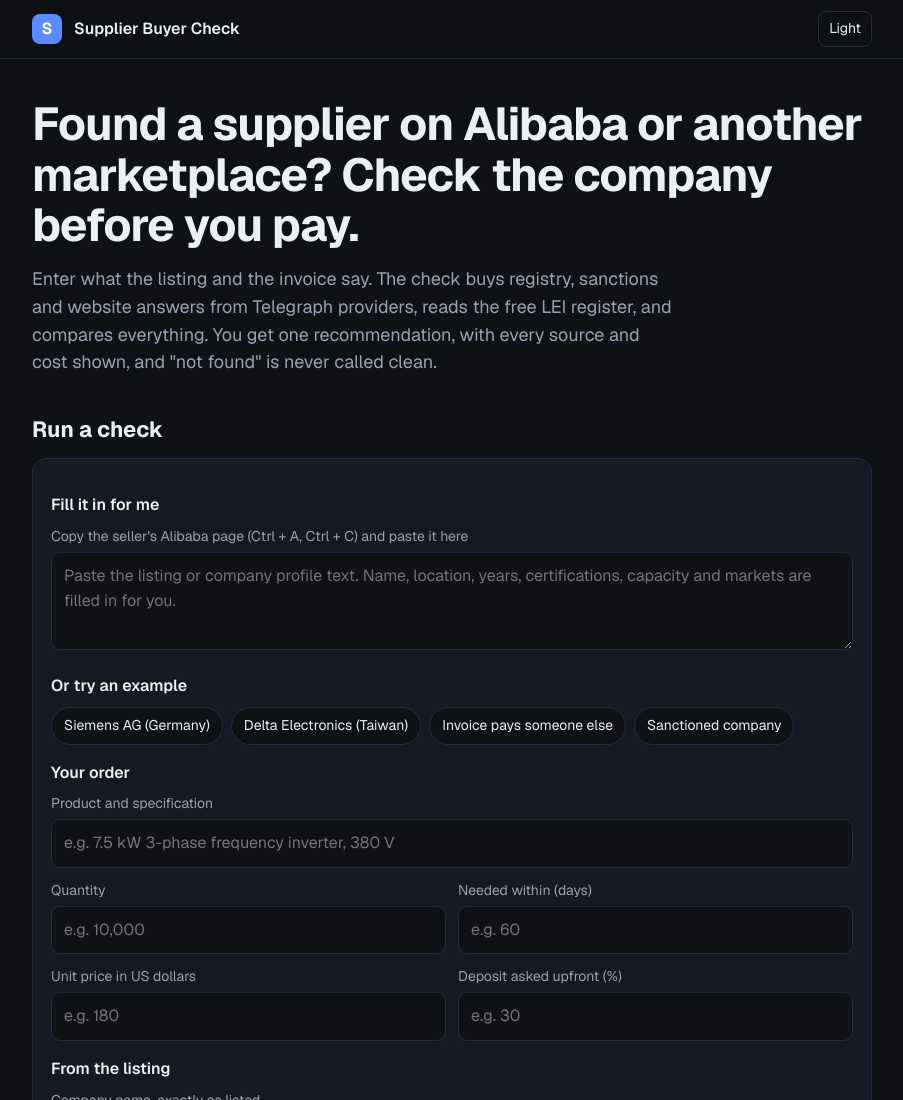
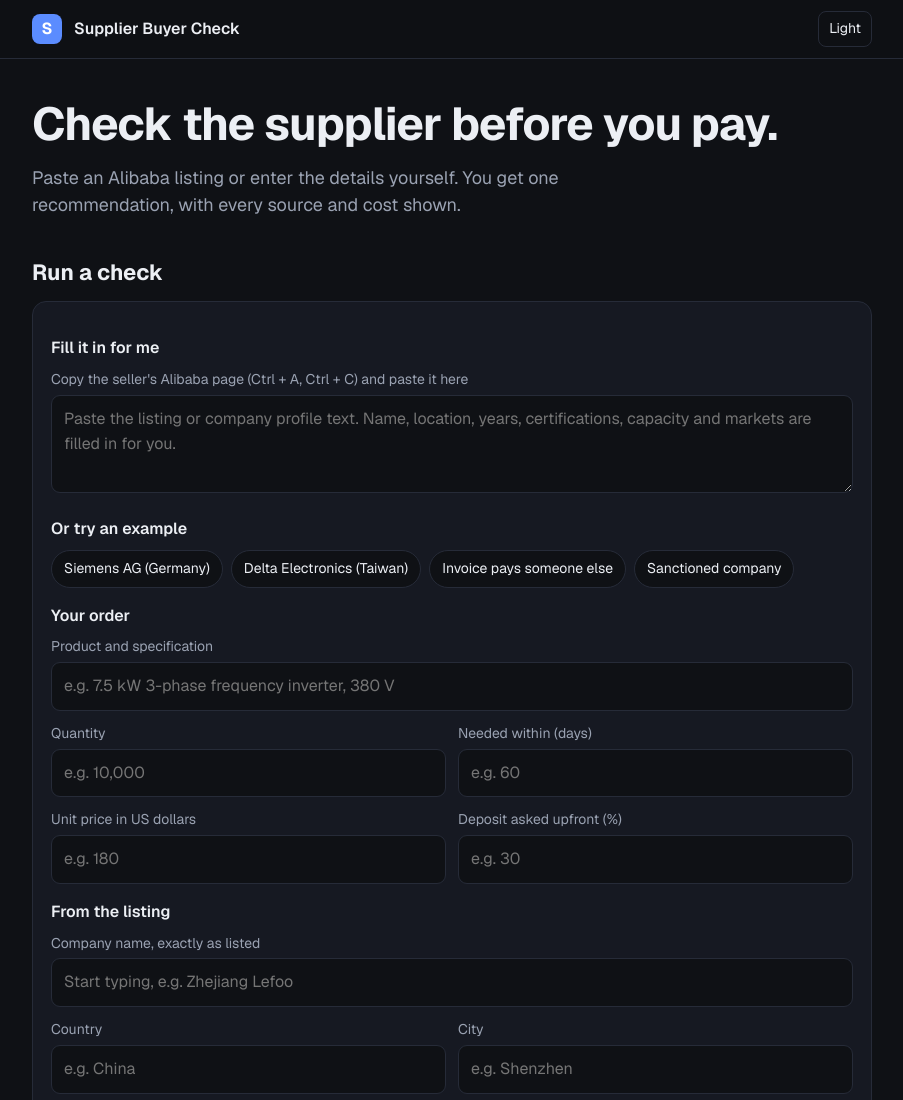
Before and after one commit to investor567768/supplier-buyer-check, a website: page index.html in a window 1280 px wide. Shown: the top 1100 px of the page, without its empty margins (188-1091 px from the left). Drawn offline with nearby package versions, Linux system fonts and the light colour scheme.

Commit message:
Shorten homepage headline and intro
Co-Authored-By: Claude Sonnet 5.5 <noreply@anthropic.com>

Claude-Session: https://claude.ai/code/session_017c6snXaRPoorHM1YbgyLtT

```diff
--- a/index.html
+++ b/index.html
@@ -73,8 +73,8 @@ footer p{margin:28px 0 0;line-height:1.6}
 </div></header>
 
 <main class="wrap">
-  <h1>Found a supplier on Alibaba or another marketplace? Check the company before you pay.</h1>
-  <p class="lede">Enter what the listing and the invoice say. The check buys registry, sanctions and website answers from Telegraph providers, reads the free LEI register, and compares everything. You get one recommendation, with every source and cost shown, and "not found" is never called clean.</p>
+  <h1>Check the supplier before you pay.</h1>
+  <p class="lede">Paste an Alibaba listing or enter the details yourself. You get one recommendation, with every source and cost shown.</p>
 
   <section>
     <h2>Run a check</h2>
```
